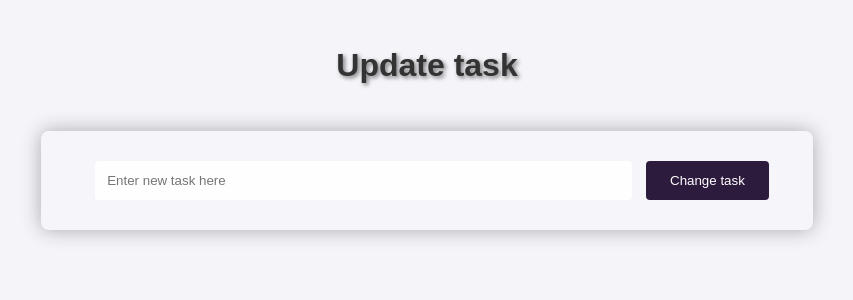
After one commit to HusniyorAzimboyev/Todolist_with_Flask, a Flask app: template templates/update_task.html in a window 1280 px wide. The commit adds this page. Shown: the top 300 px of the page, without its empty margins (213-1066 px from the left). Run offline with Flask 3, Linux system fonts and the light colour scheme; the template is opened without the code that fills it, so the values that code supplies are empty.

Commit message:
added update function

```diff
--- a/app.py
+++ b/app.py
@@ -46,6 +46,19 @@ def delete_task(id):
         return redirect('/')
     except:
         return "There was error deleting this task"
+@app.route('/update/<int:id>',methods=["post","get"])
+def update_task(id):
+    task = Todo.query.get_or_404(id)
+    if request.method=="POST":
+        task.content = request.form["content"]
+        try:
+            db.session.commit()
+            return redirect('/')
+        except:
+            return "There was an error updating that task"
+    else:
+        return render_template("update_task.html",task=task)
+
 
 if __name__ == "__main__":
     app.run(debug=True)
--- a/static/css/main.css
+++ b/static/css/main.css
@@ -37,7 +37,7 @@ table th {
 table tr:nth-child(even) {
     background-color: #f2f2f2;
 }
-.add_task {
+.post_task{
     width: 60%;
     margin: 20px auto;
     text-align: center;
@@ -47,7 +47,7 @@ table tr:nth-child(even) {
     box-shadow: 0 0 20px rgba(0, 0, 0, 0.3);
 }
 
-.add_task input[type="text"] {
+.post_task input[type="text"] {
     width: 70%;
     padding: 12px;
     margin: 10px;
@@ -57,14 +57,14 @@ table tr:nth-child(even) {
     transition: all 0.3s ease;
 }
 
-.add_task input[type="text"]:hover,
-.add_task input[type="text"]:focus {
+.post_task input[type="text"]:hover,
+.post_task input[type="text"]:focus {
     background: #fff;
     box-shadow: 0 0 10px rgba(45, 27, 61, 0.5);
     transform: scale(1.02);
 }
 
-.add_task input[type="submit"] {
+.post_task input[type="submit"] {
     padding: 12px 24px;
     background: #2d1b3d;
     color: white;
@@ -74,7 +74,7 @@ table tr:nth-child(even) {
     transition: all 0.3s ease;
 }
 
-.add_task input[type="submit"]:hover {
+.post_task input[type="submit"]:hover {
     background: #1a1a2e;
     transform: scale(1.05);
     box-shadow: 0 0 15px rgba(0, 0, 0, 0.3);
--- a/templates/index.html
+++ b/templates/index.html
@@ -19,14 +19,13 @@
             <td>
                 <a href="/delete/{{task.id}}">Delete</a>
                 <br>
-                <a href="">Update</a>
+                <a href="/update/{{task.id}}">Update</a>
             </td>
         </tr>
 
         {% endfor %}
     </table>
-    <p>{{errors}}</p>
-    <form action="/" method="post" class="add_task">
+    <form action="/" method="post" class="post_task">
         <input type="text" class="content" name="content" placeholder="Enter task here">
         <input type="submit" value="Add task">
     </form>
--- /dev/null
+++ b/templates/update_task.html
@@ -0,0 +1,12 @@
+{% extends "base.html" %}
+{% block head %}
+    <title>Update task</title>
+{% endblock %}
+
+{% block body %}
+    <h1 class="header">Update task</h1>
+    <form action="/update/{{task.id}}" method="post" class="post_task">
+        <input type="text" class="content" name="content" placeholder="Enter new task here" value="{{task.content}}">
+        <input type="submit" value="Change task">
+    </form>
+{% endblock %}
```
